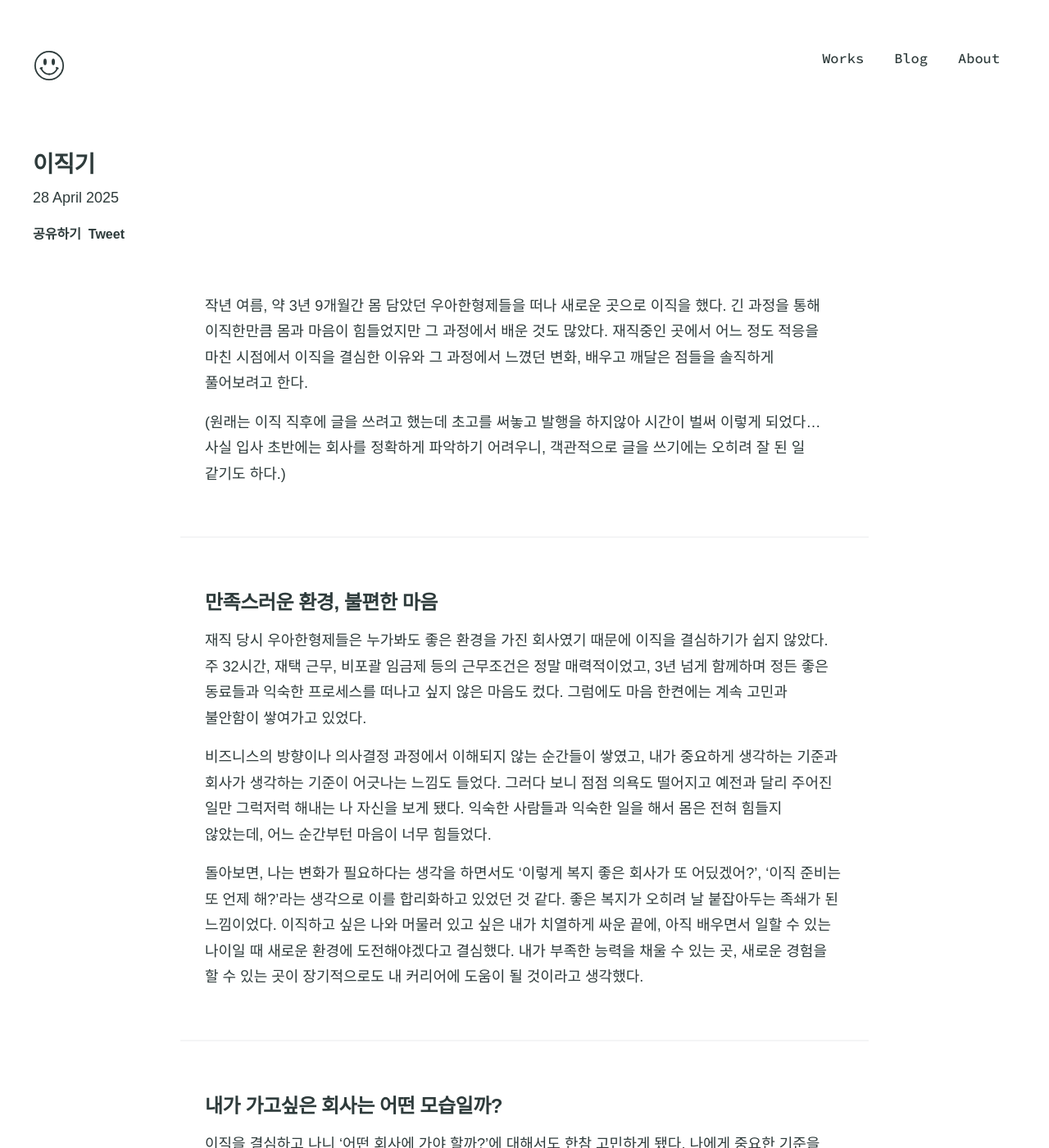
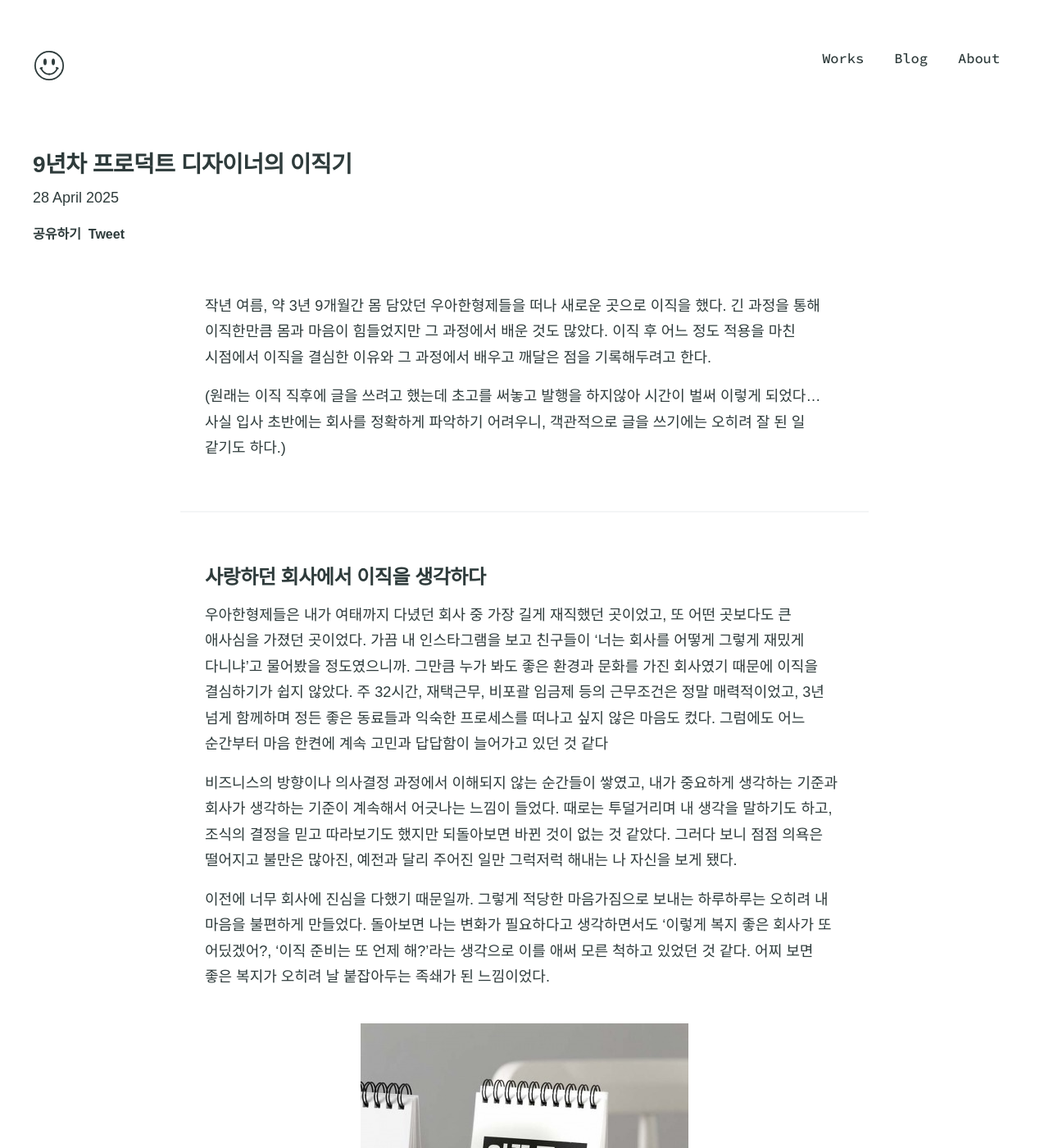
Before and after one commit to yujiinlee/yujiinlee.github.io, a Jekyll site: the page built from _posts/ths/2025-04-28-250428.md, in a window 1280 px wide and 1400 px high. Shown: the whole window at 82% size. Built offline with Jekyll 4.4.1, drawn with Linux system fonts in a browser that asks for light colours; nearby versions of some CDN libraries; some web fonts are replaced; comment, search, counter and statistics services are not loaded; some of the changed text lies outside the part shown.

Commit message:
update the article

```diff
--- a/_posts/ths/2025-04-28-250428.md
+++ b/_posts/ths/2025-04-28-250428.md
@@ -1,31 +1,35 @@
 ---
 layout: post
-title: '이직기'
+title: '9년차 프로덕트 디자이너의 이직기'
 catalog: true
 date: 2025-04-28 12:00:00
 tags:
 - 생각
 categories: Thoughts
-featured_image: '/img/2022-12-31/221231_01.png'
+featured_image: '/img/opengraph.png'
 ---
 
-작년 여름, 약 3년 9개월간 몸 담았던 우아한형제들을 떠나 새로운 곳으로 이직을 했다. 긴 과정을 통해 이직한만큼 몸과 마음이 힘들었지만 그 과정에서 배운 것도 많았다. 재직중인 곳에서 어느 정도 적응을 마친 시점에서 이직을 결심한 이유와 그 과정에서 느꼈던 변화, 배우고 깨달은 점들을 솔직하게 풀어보려고 한다.
-
+작년 여름, 약 3년 9개월간 몸 담았던 우아한형제들을 떠나 새로운 곳으로 이직을 했다. 긴 과정을 통해 이직한만큼 몸과 마음이 힘들었지만 그 과정에서 배운 것도 많았다. 이직 후 어느 정도 적용을 마친 시점에서 이직을 결심한 이유와 그 과정에서 배우고 깨달은 점을 기록해두려고 한다.
 
 (원래는 이직 직후에 글을 쓰려고 했는데 초고를 써놓고 발행을 하지않아 시간이 벌써 이렇게 되었다... 사실 입사 초반에는 회사를 정확하게 파악하기 어려우니, 객관적으로 글을 쓰기에는 오히려 잘 된 일 같기도 하다.)
 
 
 ----
 
-### 만족스러운 환경, 불편한 마음
-재직 당시 우아한형제들은 누가봐도 좋은 환경을 가진 회사였기 때문에 이직을 결심하기가 쉽지 않았다.  주 32시간, 재택 근무, 비포괄 임금제 등의 근무조건은 정말 매력적이었고, 3년 넘게 함께하며 정든 좋은 동료들과 익숙한 프로세스를 떠나고 싶지 않은 마음도 컸다. 그럼에도 마음 한켠에는 계속 고민과 불안함이 쌓여가고 있었다.
+### 사랑하던 회사에서 이직을 생각하다
+우아한형제들은 내가 여태까지 다녔던 회사 중 가장 길게 재직했던 곳이었고, 또 어떤 곳보다도 큰 애사심을 가졌던 곳이었다. 가끔 내 인스타그램을 보고 친구들이 '너는 회사를 어떻게 그렇게 재밌게 다니냐'고 물어봤을 정도였으니까. 그만큼 누가 봐도 좋은 환경과 문화를 가진 회사였기 때문에 이직을 결심하기가 쉽지 않았다. 주 32시간, 재택근무, 비포괄 임금제 등의 근무조건은 정말 매력적이었고, 3년 넘게 함께하며 정든 좋은 동료들과 익숙한 프로세스를 떠나고 싶지 않은 마음도 컸다. 그럼에도 어느 순간부터 마음 한켠에 계속 고민과 답답함이 늘어가고 있던 것 같다
 
-비즈니스의 방향이나 의사결정 과정에서 이해되지 않는 순간들이 쌓였고, 내가 중요하게 생각하는 기준과 회사가 생각하는 기준이 어긋나는 느낌도 들었다. 그러다 보니 점점 의욕도 떨어지고 예전과 달리 주어진 일만 그럭저럭 해내는 나 자신을 보게 됐다. 익숙한 사람들과 익숙한 일을 해서 몸은 전혀 힘들지 않았는데, 어느 순간부턴 마음이 너무 힘들었다.
+비즈니스의 방향이나 의사결정 과정에서 이해되지 않는 순간들이 쌓였고, 내가 중요하게 생각하는 기준과 회사가 생각하는 기준이 계속해서 어긋나는 느낌이 들었다. 때로는 투덜거리며 내 생각을 말하기도 하고, 조식의 결정을 믿고 따라보기도 했지만 되돌아보면 바뀐 것이 없는 것 같았다.
+그러다 보니 점점 의욕은 떨어지고 불만은 많아진, 예전과 달리 주어진 일만 그럭저럭 해내는 나 자신을 보게 됐다.
 
-돌아보면, 나는 변화가 필요하다는 생각을 하면서도 ‘이렇게 복지 좋은 회사가 또 어딨겠어?’, '이직 준비는 또 언제 해?'라는 생각으로 이를 합리화하고 있었던 것 같다. 좋은 복지가 오히려 날 붙잡아두는 족쇄가 된 느낌이었다. 이직하고 싶은 나와 머물러 있고 싶은 내가 치열하게 싸운 끝에, 아직 배우면서 일할 수 있는 나이일 때 새로운 환경에 도전해야겠다고 결심했다. 내가 부족한 능력을 채울 수 있는 곳, 새로운 경험을 할 수 있는 곳이 장기적으로도 내 커리어에 도움이 될 것이라고 생각했다.
+이전에 너무 회사에 진심을 다했기 때문일까. 그렇게 적당한 마음가짐으로 보내는 하루하루는 오히려 내 마음을 불편하게 만들었다. 돌아보면 나는 변화가 필요하다고 생각하면서도 '이렇게 복지 좋은 회사가 또 어딨겠어?, '이직 준비는 또 언제 해?'라는 생각으로 이를 애써 모른 척하고 있었던 것 같다. 어찌 보면 좋은 복지가 오히려 날 붙잡아두는 족쇄가 된 느낌이었다.
 
+![01](/img/2025-04-28/01.jpeg)
+
+우아한형제들의 그 유명한 '송파구에서 일을 더 잘하는 11가지 방법'의 마지막 11번은 '이끌거나, 따르거나, 떠나거나!"이다. 원가를 적극적으로 바꿔나가지도, 진심으로 따르지도 못하게 되었다면 이제는 떠날 때가 된 것 같다는 생각이 들었다. 그렇게 이직하고 싶은 나와 머물러 있고 싶은 내가 치열하게 싸운 끝에, 아직 배우면서 일할 수 있는 나이일 때 새로운 환경에 도전해야겠다고 결심했다. 특히 디자이너로서 내가 부족한 능력을 채울 수 있는 곳, 새로운 경험을 할 수 있는 곳이 장기적으로도 내 커리어에 도움이 될 것이라고 생각했다.
 
 ----
+
 
 ### 내가 가고싶은 회사는 어떤 모습일까?
 
@@ -90,6 +94,6 @@ featured_image: '/img/2022-12-31/221231_01.png'
 
 돌아보면 이번 이직에는 약 6개월 넘는 시간이 걸렸다. 2023년 11월, 쿠팡에 처음 지원서를 넣었고, 재지원 끝에 최종 입사를 확정 지은 건 2024년 6월 말이었다. 채용 시장이 얼어붙은 시기였고, 지원자 수도 많다 보니 중간중간 기다리는 시간도 길었다. 그 때 남긴 기록들을 다시 보니 자신감이 많이 떨어져 꽤나 지치고 우울했는데, 결국 잘 맞는 곳으로 이직하게 되어 다행이라고 생각한다.
 
-입사해보니 쿠팡은 정말 우아한형제들과는 정반대의 문화를 가지고 있지만 동시에 전혀 다른 방식으로 나와 잘 맞는 회사 같기도 하다. 또 내가 세웠던 세 가지 기준도 지금까지는 기대했던 만큼 충족되고 있다고 느낀다. 이제 한동안은 다시 이직 걱정 없이 즐겁게 일에만 집중할 수 있을 듯 하다.
+입사해보니 쿠팡은 정말 우아한형제들과는 정반대의 문화를 가지고 있지만 동시에 전혀 다른 방식으로 나와 잘 맞는 회사 같기도 하다. 또 내가 세웠던 세 가지 기준도 지금까지는 기대했던 만큼 충족되고 있다고 느끼고 있어, 한동안은 다시 이직 걱정 없이 즐겁게 일에만 집중할 수 있을 듯 하다.
 
-이직 과정은 분명 쉽지 않았지만 그만큼 많은 걸 배운 시간이기도 했다. 현업에서는 잘 느껴지지 않던 나의 시장 경쟁력을 객관적으로 되짚어 볼 수 있었고, 그 안에서 부족함과 강점도 더 명확히 보였다. 이직 과정에 대한 기록이 미래의 나와 또 다른 누군가에게 도움이 되길 바란다.
+이직 과정은 분명 쉽지 않았지만 그만큼 많은 걸 배운 시간이기도 했다. 현업에서는 잘 느껴지지 않던 나의 시장 경쟁력을 객관적으로 되짚어 볼 수 있었고, 그 안에서 부족함과 강점도 더 명확히 보였다. 이번 이직 과정에 대한 기록이 미래의 나와 또 다른 누군가에게 도움이 되길 바라며 글을 마친다.
```
Also changed, not shown: img/2025-04-28/01.jpeg (added).
